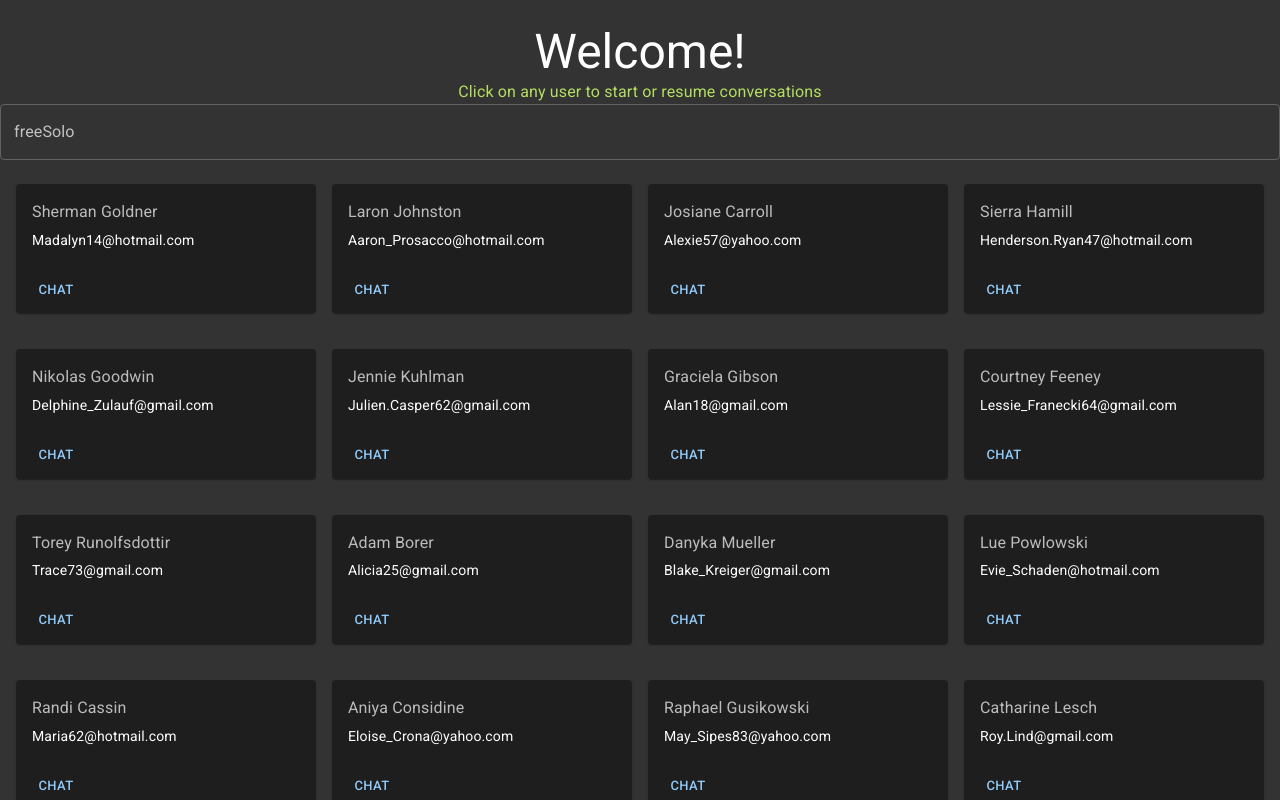
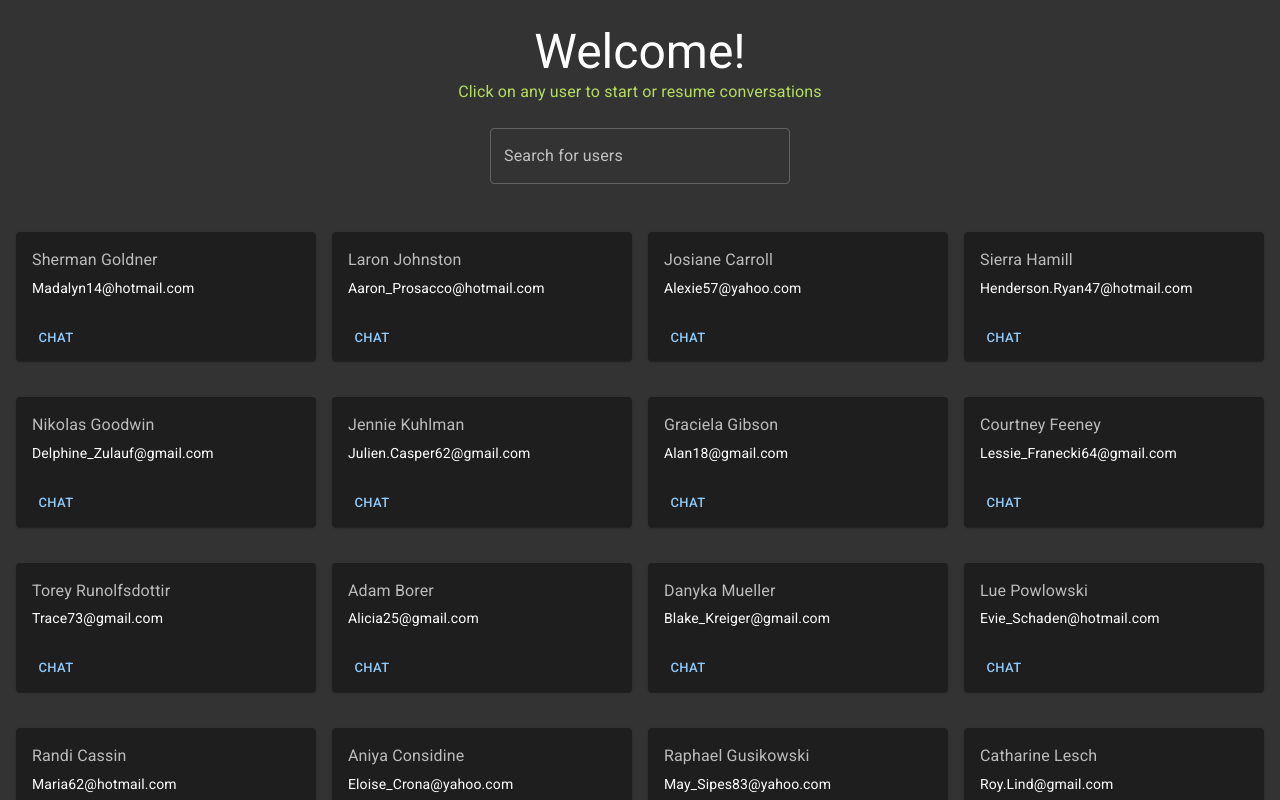
Before and after one commit to harzkr/crm-fe, a React (Create React App) app: page / in a window 1280 px wide. Shown: the top 800 px of the page. Built offline with nearby package versions, Linux system fonts and the light colour scheme.

Commit message:
Dashboard

```diff
--- a/src/components/Dashboard/Dashboard.js
+++ b/src/components/Dashboard/Dashboard.js
@@ -8,7 +8,7 @@ import {
   CardContent,
   CardActions,
   Autocomplete,
-  TextField
+  TextField,
 } from "@mui/material";
 
 const Dashboard = () => {
@@ -22,12 +22,22 @@ const Dashboard = () => {
           Click on any user to start or resume conversations
         </Typography>
       </div>
-      <div>
+      <div
+        style={{
+          marginTop: 24,
+          marginBottom: 24,
+          display: "flex",
+          justifyContent: "center",
+        }}
+      >
         <Autocomplete
           id="free-solo-demo"
           freeSolo
           options={USERS.map((option) => option.name)}
-          renderInput={(params) => <TextField {...params} label="freeSolo" />}
+          renderInput={(params) => (
+            <TextField {...params} label="Search for users" />
+          )}
+          style={{ width: 300 }}
         />
       </div>
       <div
```
